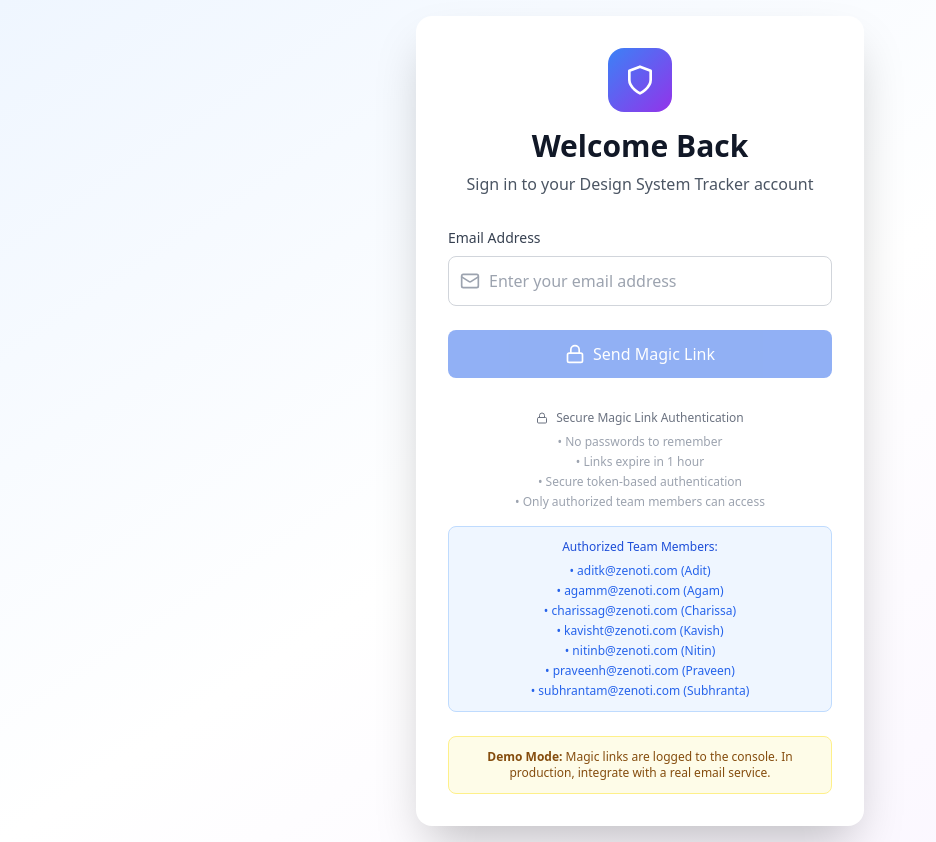
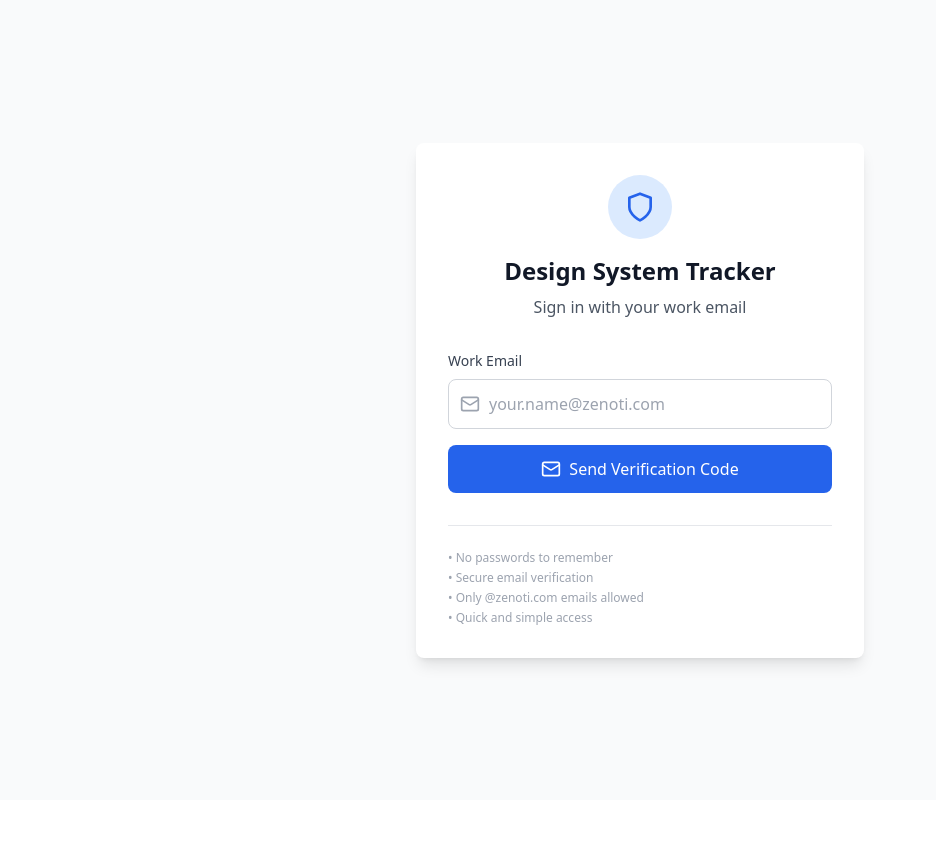
Before and after one commit to kavishzenoti/Project-tracker, a React (Vite) app: page / in a window 1280 px wide. Shown: the whole page, without its empty margins (0-936 px from the left). After the commit the page ends 800 px from the top, so only its background shows below. Built offline with nearby package versions, Linux system fonts and the light colour scheme.

Commit message:
fix: resolve DOM removal error; simplify login to email verification; clean index.html; misc UI/logic updates

```diff
--- a/index.html
+++ b/index.html
@@ -29,20 +29,5 @@
   <body>
     <div id="root"></div>
     <script type="module" src="/src/main.jsx"></script>
-    <script>
-      // Error handling for debugging
-      window.addEventListener('error', function(e) {
-        console.error('Global error:', e.error);
-        document.getElementById('root').innerHTML = '<div style="padding: 20px; color: red;">Error loading app: ' + e.error.message + '</div>';
-      });
-
-      // Check if app loads
-      setTimeout(function() {
-        if (document.getElementById('root').children.length === 0) {
-          console.log('App not loaded after 3 seconds, checking...');
-          document.getElementById('root').innerHTML = '<div style="padding: 20px; color: orange;">App is loading... If this persists, check console for errors.</div>';
-        }
-      }, 3000);
-    </script>
   </body>
 </html>
--- a/src/components/DesignSystemTracker.jsx
+++ b/src/components/DesignSystemTracker.jsx
@@ -243,7 +243,14 @@ const DesignSystemTracker = () => {
     document.head.appendChild(style);
 
     return () => {
-      document.head.removeChild(style);
+      // Safety check: ensure the style element still exists before removing
+      if (style && style.parentNode) {
+        try {
+          document.head.removeChild(style);
+        } catch (error) {
+          console.warn('Style element already removed:', error);
+        }
+      }
     };
   }, []);
 
--- a/src/components/MagicLinkLogin.jsx
+++ b/src/components/MagicLinkLogin.jsx
@@ -1,6 +1,7 @@
 import React, { useState } from 'react';
-import { useMagicLinkAuth } from '../contexts/MagicLinkAuthContext.jsx';
-import { createMagicLink } from '../utils/magicLink.js';
+// Removed unused auth hook and magic-link helpers
+// import { useMagicLinkAuth } from '../contexts/MagicLinkAuthContext.jsx';
+// import { createMagicLink } from '../utils/magicLink.js';
 import {
   Mail,
   Lock,
@@ -8,247 +9,271 @@ import {
   CheckCircle,
   AlertCircle,
   Loader2,
-  ArrowLeft,
-  Copy,
-  ExternalLink
+  ArrowLeft
 } from 'lucide-react';
 
 const MagicLinkLogin = () => {
-  const {
-    authState,
-    error,
-    sendMagicLink,
-    verifyMagicLink,
-    isSendingLink
-  } = useMagicLinkAuth();
+  // Removed unused context values
+  // const { authState, error } = useMagicLinkAuth();
 
   const [email, setEmail] = useState('');
-  const [isLinkSent, setIsLinkSent] = useState(false);
-  const [magicLink, setMagicLink] = useState('');
-  const [showCopied, setShowCopied] = useState(false);
+  const [verificationCode, setVerificationCode] = useState('');
+  const [isSendingCode, setIsSendingCode] = useState(false);
+  const [isVerifying, setIsVerifying] = useState(false);
+  const [codeSent, setCodeSent] = useState(false);
+  const [localError, setLocalError] = useState('');
+  const [success, setSuccess] = useState('');
 
-  const handleSendMagicLink = async (e) => {
+  const handleSendCode = async (e) => {
     e.preventDefault();
+    setLocalError('');
+    setSuccess('');
+
+    // Validate email format and domain
+    if (!email || !email.includes('@')) {
+      setLocalError('Please enter a valid email address');
+      return;
+    }
+
+    if (!email.endsWith('@zenoti.com')) {
+      setLocalError('Only @zenoti.com emails are allowed');
+      return;
+    }
 
     try {
-      const result = await sendMagicLink(email);
-      if (result.success) {
-        setIsLinkSent(true);
-        // For demo purposes, show the magic link directly (with correct base path on GitHub Pages)
-        const demoLink = createMagicLink(email, 'demo-token', window.location.origin);
-        setMagicLink(demoLink);
-      }
-    } catch (error) {
-      // Error is handled by the context
-      console.error('Failed to send magic link:', error);
+      setIsSendingCode(true);
+
+      // Generate a 6-digit verification code
+      const code = Math.floor(100000 + Math.random() * 900000).toString();
+
+      // Store the code temporarily (in production, this would go to a server)
+      localStorage.setItem('verification_code', JSON.stringify({
+        email,
+        code,
+        expiresAt: Date.now() + (10 * 60 * 1000) // 10 minutes
+      }));
+
+      // Simulate sending email (in production, this would send an actual email)
+      await new Promise(resolve => setTimeout(resolve, 1000));
+
+      setCodeSent(true);
+      setSuccess(`Verification code sent to ${email}`);
+
+      // For demo purposes, show the code in console
+      console.log(`Demo: Verification code for ${email}: ${code}`);
+
+    } catch (err) {
+      setLocalError('Failed to send verification code. Please try again.');
+    } finally {
+      setIsSendingCode(false);
     }
   };
 
-  const handleCopyLink = async () => {
+  const handleVerifyCode = async (e) => {
+    e.preventDefault();
+    setLocalError('');
+    setSuccess('');
+
+    if (!verificationCode || verificationCode.length !== 6) {
+      setLocalError('Please enter the 6-digit verification code');
+      return;
+    }
+
     try {
-      await navigator.clipboard.writeText(magicLink);
-      setShowCopied(true);
-      setTimeout(() => setShowCopied(false), 2000);
-    } catch (error) {
-      console.error('Failed to copy link:', error);
+      setIsVerifying(true);
+
+      // Get stored verification code
+      const stored = JSON.parse(localStorage.getItem('verification_code') || 'null');
+
+      if (!stored || stored.email !== email) {
+        setLocalError('Verification code expired. Please request a new one.');
+        return;
+      }
+
+      if (Date.now() > stored.expiresAt) {
+        setLocalError('Verification code expired. Please request a new one.');
+        localStorage.removeItem('verification_code');
+        return;
+      }
+
+      if (stored.code !== verificationCode) {
+        setLocalError('Invalid verification code. Please try again.');
+        return;
+      }
+
+      // Success! Create user object and authenticate
+      const userInfo = {
+        id: Date.now(),
+        name: email.split('@')[0].charAt(0).toUpperCase() + email.split('@')[0].slice(1),
+        email: email,
+        role: "Design System User",
+        isAdmin: email.endsWith('@zenoti.com')
+      };
+
+      // Store user session
+      localStorage.setItem('auth_user', JSON.stringify({
+        user: userInfo,
+        expiresAt: Date.now() + (24 * 60 * 60 * 1000) // 24 hours
+      }));
+
+      // Clear verification code
+      localStorage.removeItem('verification_code');
+
+      setSuccess('Authentication successful! Redirecting...');
+
+      // Redirect to main app
+      setTimeout(() => {
+        window.location.reload();
+      }, 1000);
+
+    } catch (err) {
+      setLocalError('Verification failed. Please try again.');
+    } finally {
+      setIsVerifying(false);
     }
   };
 
-  const handleOpenLink = () => {
-    window.open(magicLink, '_blank');
-  };
-
-  const handleBackToLogin = () => {
-    setIsLinkSent(false);
-    setEmail('');
-    setMagicLink('');
-  };
-
-  if (isLinkSent) {
   return (
-      <div className="min-h-screen bg-gradient-to-br from-blue-50 via-white to-purple-50 flex items-center justify-center p-4">
-        <div className="bg-white rounded-2xl shadow-2xl p-8 max-w-md w-full">
-          {/* Success Header */}
+    <div className="min-h-screen bg-gray-50 flex items-center justify-center p-4">
+      <div className="max-w-md w-full">
+        <div className="bg-white rounded-lg shadow-lg p-8">
           <div className="text-center mb-8">
-            <div className="w-16 h-16 bg-green-100 rounded-2xl flex items-center justify-center mx-auto mb-4">
-              <CheckCircle className="w-8 h-8 text-green-600" />
+            <div className="mx-auto w-16 h-16 bg-blue-100 rounded-full flex items-center justify-center mb-4">
+              <Shield className="w-8 h-8 text-blue-600" />
             </div>
-            <h1 className="text-2xl font-bold text-gray-900 mb-2">
-              Magic Link Sent!
-            </h1>
-            <p className="text-gray-600">
-              We've sent a secure login link to <strong>{email}</strong>
-            </p>
+            <h1 className="text-2xl font-bold text-gray-900 mb-2">Design System Tracker</h1>
+            <p className="text-gray-600">Sign in with your work email</p>
           </div>
 
-          {/* Magic Link Display */}
-          <div className="mb-6 p-4 bg-blue-50 rounded-xl border border-blue-200">
-            <div className="text-sm font-medium text-blue-900 mb-2">
-              Your Magic Link:
-            </div>
-            <div className="text-xs text-blue-700 break-all mb-3 p-2 bg-white rounded border">
-              {magicLink}
-            </div>
-            <div className="flex gap-2">
-              <button
-                onClick={handleCopyLink}
-                className="flex-1 flex items-center justify-center gap-2 px-3 py-2 bg-blue-600 text-white text-sm rounded-lg hover:bg-blue-700 transition-colors"
-              >
-                {showCopied ? (
-                  <>
-                    <CheckCircle className="w-4 h-4" />
-                    Copied!
-                  </>
-                ) : (
-                  <>
-                    <Copy className="w-4 h-4" />
-                    Copy Link
-                  </>
-                )}
-              </button>
-              <button
-                onClick={handleOpenLink}
-                className="flex-1 flex items-center justify-center gap-2 px-3 py-2 bg-green-600 text-white text-sm rounded-lg hover:bg-green-700 transition-colors"
-              >
-                <ExternalLink className="w-4 h-4" />
-                Open Link
-              </button>
-            </div>
-          </div>
-
-          {/* Instructions */}
-          <div className="mb-6 p-4 bg-gray-50 rounded-xl">
-            <h3 className="font-medium text-gray-900 mb-2">How to use:</h3>
-            <div className="text-sm text-gray-600 space-y-2">
-              <div className="flex items-start gap-2">
-                <div className="w-2 h-2 bg-blue-500 rounded-full mt-2 flex-shrink-0"></div>
-                <span>Copy the magic link above</span>
-              </div>
-              <div className="flex items-start gap-2">
-                <div className="w-2 h-2 bg-blue-500 rounded-full mt-2 flex-shrink-0"></div>
-                <span>Open it in a new tab or window</span>
-              </div>
-              <div className="flex items-start gap-2">
-                <div className="w-2 h-2 bg-blue-500 rounded-full mt-2 flex-shrink-0"></div>
-                <span>You'll be automatically logged in</span>
-              </div>
-            </div>
-          </div>
-
-          {/* Back Button */}
-          <button
-            onClick={handleBackToLogin}
-            className="w-full flex items-center justify-center gap-2 px-4 py-2 text-gray-600 hover:text-gray-800 transition-colors"
-          >
-            <ArrowLeft className="w-4 h-4" />
-            Back to Login
-          </button>
-        </div>
-      </div>
-    );
-  }
-
-  return (
-    <div className="min-h-screen bg-gradient-to-br from-blue-50 via-white to-purple-50 flex items-center justify-center p-4">
-      <div className="bg-white rounded-2xl shadow-2xl p-8 max-w-md w-full">
-        {/* Header */}
-        <div className="text-center mb-8">
-          <div className="w-16 h-16 bg-gradient-to-br from-blue-500 to-purple-600 rounded-2xl flex items-center justify-center mx-auto mb-4">
-            <Shield className="w-8 h-8 text-white" />
-          </div>
-          <h1 className="text-3xl font-bold text-gray-900 mb-2">
-            Welcome Back
-          </h1>
-          <p className="text-gray-600">
-            Sign in to your Design System Tracker account
-          </p>
-        </div>
-
-        {/* Login Form */}
-        <form onSubmit={handleSendMagicLink} className="space-y-6">
+          {!codeSent ? (
+            // Step 1: Enter email
+            <form onSubmit={handleSendCode} className="space-y-4">
               <div>
                 <label htmlFor="email" className="block text-sm font-medium text-gray-700 mb-2">
-              Email Address
+                  Work Email
                 </label>
                 <div className="relative">
-              <div className="absolute inset-y-0 left-0 pl-3 flex items-center pointer-events-none">
-                <Mail className="h-5 w-5 text-gray-400" />
-              </div>
+                  <Mail className="absolute left-3 top-1/2 transform -translate-y-1/2 w-5 h-5 text-gray-400" />
                   <input
+                    type="email"
                     id="email"
-                type="email"
                     value={email}
                     onChange={(e) => setEmail(e.target.value)}
-                placeholder="Enter your email address"
-                className="w-full pl-10 pr-4 py-3 border border-gray-300 rounded-lg focus:outline-none focus:ring-2 focus:ring-blue-500 focus:border-transparent"
+                    placeholder="your.name@zenoti.com"
+                    className="w-full pl-10 pr-4 py-3 border border-gray-300 rounded-lg focus:ring-2 focus:ring-blue-500 focus:border-transparent"
                     required
-                disabled={isSendingLink}
                   />
                 </div>
               </div>
 
-          {/* Submit Button */}
+              {localError && (
+                <div className="flex items-center gap-2 text-red-600 text-sm">
+                  <AlertCircle className="w-4 h-4" />
+                  {localError}
+                </div>
+              )}
+
               <button
                 type="submit"
-            disabled={!email.trim() || isSendingLink}
-            className="w-full flex items-center justify-center gap-2 px-4 py-3 bg-blue-600 text-white rounded-lg hover:bg-blue-700 disabled:opacity-50 disabled:cursor-not-allowed transition-colors"
+                disabled={isSendingCode}
+                className="w-full bg-blue-600 text-white py-3 px-4 rounded-lg hover:bg-blue-700 disabled:bg-gray-400 disabled:cursor-not-allowed transition-colors flex items-center justify-center gap-2"
               >
-            {isSendingLink ? (
+                {isSendingCode ? (
                   <>
                     <Loader2 className="w-5 h-5 animate-spin" />
-                Sending Magic Link...
+                    Sending Code...
                   </>
                 ) : (
                   <>
-                <Lock className="w-5 h-5" />
-                Send Magic Link
+                    <Mail className="w-5 h-5" />
+                    Send Verification Code
                   </>
                 )}
               </button>
             </form>
+          ) : (
+            // Step 2: Enter verification code
+            <form onSubmit={handleVerifyCode} className="space-y-4">
+              <div className="text-center mb-4">
+                <p className="text-sm text-gray-600">
+                  We've sent a 6-digit verification code to <strong>{email}</strong>
+                </p>
+              </div>
 
-        {/* Error Display */}
-        {error && (
-          <div className="mt-6 p-4 bg-red-50 border border-red-200 rounded-lg">
-            <div className="flex items-center gap-2">
-              <AlertCircle className="w-5 h-5 text-red-600" />
-              <span className="text-sm text-red-700">{error}</span>
+              <div>
+                <label htmlFor="code" className="block text-sm font-medium text-gray-700 mb-2">
+                  Verification Code
+                </label>
+                <div className="relative">
+                  <Lock className="absolute left-3 top-1/2 transform -translate-y-1/2 w-5 h-5 text-gray-400" />
+                  <input
+                    type="text"
+                    id="code"
+                    value={verificationCode}
+                    onChange={(e) => setVerificationCode(e.target.value.replace(/\D/g, '').slice(0, 6))}
+                    placeholder="123456"
+                    className="w-full pl-10 pr-4 py-3 border border-gray-300 rounded-lg focus:ring-2 focus:ring-blue-500 focus:border-transparent text-center text-lg tracking-widest"
+                    maxLength={6}
+                    required
+                  />
                 </div>
+              </div>
+
+              {localError && (
+                <div className="flex items-center gap-2 text-red-600 text-sm">
+                  <AlertCircle className="w-4 h-4" />
+                  {localError}
                 </div>
               )}
 
-        {/* Security Notice */}
-        <div className="mt-8 text-center">
-          <div className="flex items-center justify-center gap-2 text-xs text-gray-500 mb-2">
-            <Lock className="w-3 h-3" />
-            <span>Secure Magic Link Authentication</span>
+              {success && (
+                <div className="flex items-center gap-2 text-green-600 text-sm">
+                  <CheckCircle className="w-4 h-4" />
+                  {success}
                 </div>
+              )}
+
+              <button
+                type="submit"
+                disabled={isVerifying}
+                className="w-full bg-green-600 text-white py-3 px-4 rounded-lg hover:bg-green-700 disabled:bg-gray-400 disabled:cursor-not-allowed transition-colors flex items-center justify-center gap-2"
+              >
+                {isVerifying ? (
+                  <>
+                    <Loader2 className="w-5 h-5 animate-spin" />
+                    Verifying...
+                  </>
+                ) : (
+                  <>
+                    <CheckCircle className="w-5 h-5" />
+                    Verify & Sign In
+                  </>
+                )}
+              </button>
+
+              <button
+                type="button"
+                onClick={() => {
+                  setCodeSent(false);
+                  setVerificationCode('');
+                  setLocalError('');
+                  setSuccess('');
+                }}
+                className="w-full text-gray-600 py-2 px-4 rounded-lg hover:bg-gray-100 transition-colors flex items-center justify-center gap-2"
+              >
+                <ArrowLeft className="w-4 h-4" />
+                Back to Email
+              </button>
+            </form>
+          )}
+
+          <div className="mt-8 pt-6 border-t border-gray-200">
             <div className="text-xs text-gray-400 space-y-1">
               <p>• No passwords to remember</p>
-            <p>• Links expire in 1 hour</p>
-            <p>• Secure token-based authentication</p>
-            <p>• Only authorized team members can access</p>
+              <p>• Secure email verification</p>
+              <p>• Only @zenoti.com emails allowed</p>
+              <p>• Quick and simple access</p>
             </div>
-
-          <div className="mt-4 p-3 bg-blue-50 border border-blue-200 rounded-lg">
-            <div className="text-xs font-medium text-blue-700 mb-2">Authorized Team Members:</div>
-            <div className="text-xs text-blue-600 space-y-1">
-              <div>• aditk@zenoti.com (Adit)</div>
-              <div>• agamm@zenoti.com (Agam)</div>
-              <div>• charissag@zenoti.com (Charissa)</div>
-              <div>• kavisht@zenoti.com (Kavish)</div>
-              <div>• nitinb@zenoti.com (Nitin)</div>
-              <div>• praveenh@zenoti.com (Praveen)</div>
-              <div>• subhrantam@zenoti.com (Subhranta)</div>
-            </div>
-          </div>
-        </div>
-
-        {/* Demo Notice */}
-        <div className="mt-6 p-3 bg-yellow-50 border border-yellow-200 rounded-lg">
-          <div className="text-xs text-yellow-800 text-center">
-            <strong>Demo Mode:</strong> Magic links are logged to the console.
-            In production, integrate with a real email service.
           </div>
         </div>
       </div>
```
Also changed, not shown: 5 other files (tests, documents, lock files or other folders). Lines whose indentation alone changed are shown as unchanged.
